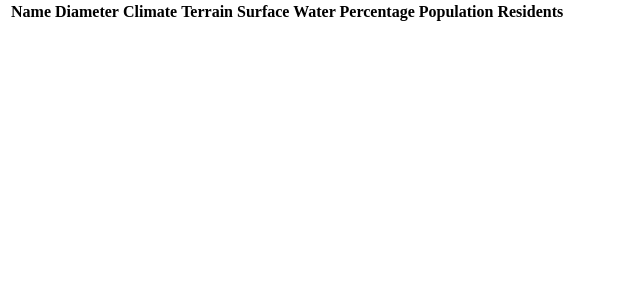
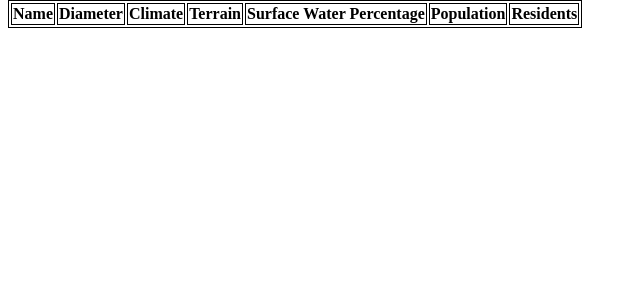
Before and after one commit to CodecoolGlobal/api-wars-python-KuraiZoltan, a Flask app: page / in a window 1280 px wide. Shown: the part 101-401 px from the top of the page, without its empty margins (0-640 px from the left). Run offline with Flask 2, Linux system fonts and the light colour scheme; lists and menus that the app fills with data are empty.

Commit message:
table data is filled - css added to table

```diff
--- /dev/null
+++ b/static/main.css
@@ -0,0 +1,8 @@
+.container {
+    border: black solid 1px;
+}
+td, th {
+
+    border: black solid 1px;
+    text-align: center;
+}
--- a/templates/index.html
+++ b/templates/index.html
@@ -2,6 +2,7 @@
 <html lang="en">
 <head>
     <meta charset="UTF-8">
+    <link rel="stylesheet" href="/static/main.css">
     <script src="/static/main.js" defer></script>
     <title>Jedi Archives</title>
 </head>
@@ -12,7 +13,7 @@
     <button id="next">Next</button>
 </header>
 
-<table>
+<table class="container">
     <thead>
         {% for data in datas %}
         <th>
@@ -20,22 +21,7 @@
         </th>
         {% endfor %}
     </thead>
-    <tbody>
-
-    </tbody>
+    <tbody></tbody>
 </table>
 </body>
 </html>
-
-
-{#{% for i in range(1, 9) %}#}
-{#        <tbody>#}
-{#            <tr>#}
-{#                {% for i in range(1, 9) %}#}
-{#                    <td>#}
-{#                        {{ i }}#}
-{#                    </td>#}
-{#                {% endfor %}#}
-{#            </tr>#}
-{#        </tbody>#}
-{#    {% endfor %}#}
```
